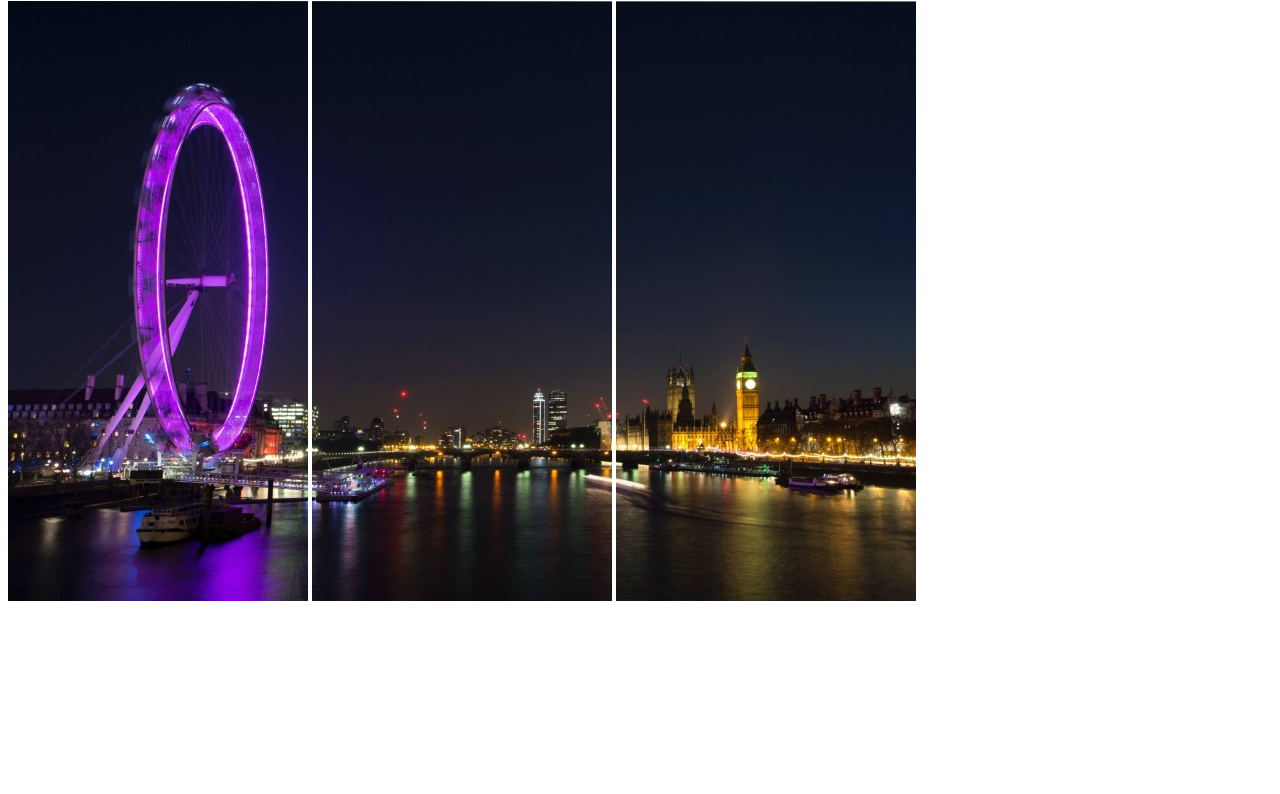
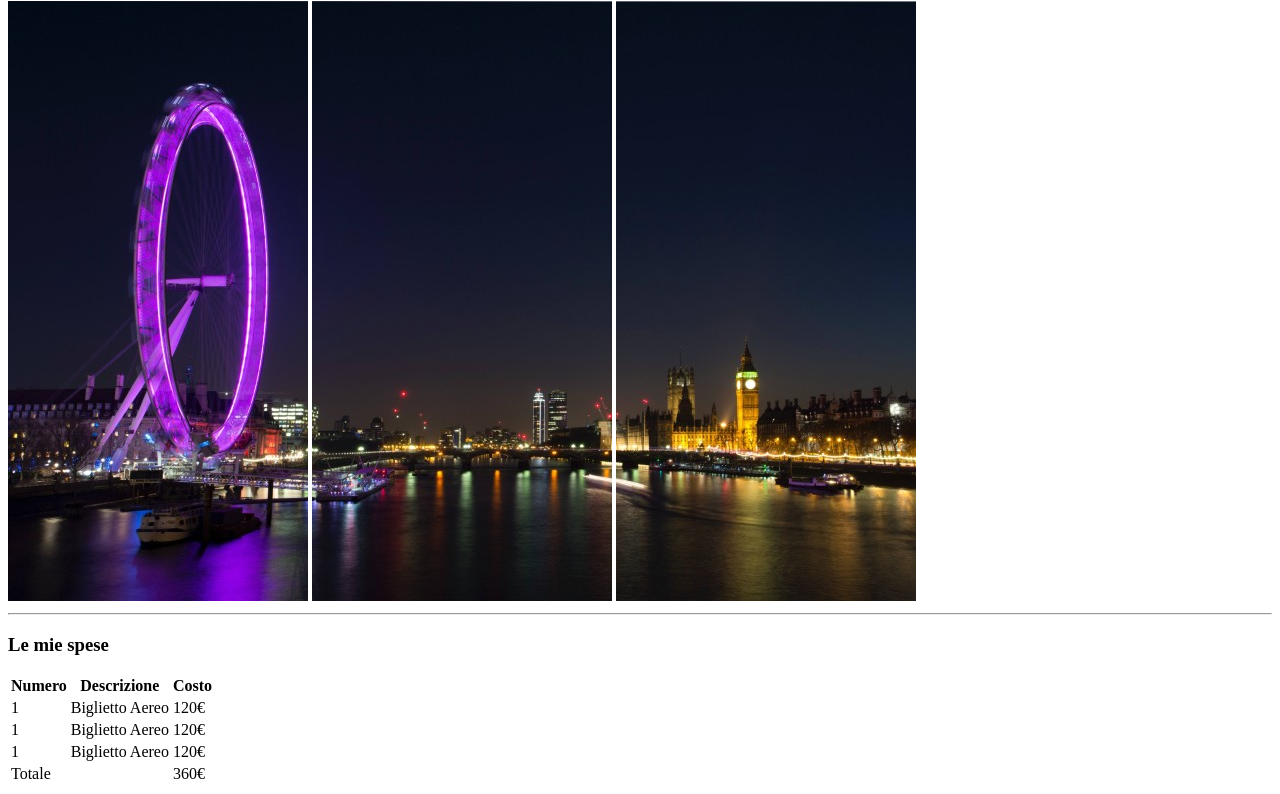
Before and after one commit to FraBona/html-london-trip, a plain HTML site: page index.html in a window 1280 px wide. Shown: the part 79-873 px from the top of the page. Before the commit the page ends 800 px from the top, so only its background shows below. Drawn offline with Linux system fonts and the light colour scheme.

Commit message:
Section-tabella

```diff
--- a/index.html
+++ b/index.html
@@ -12,5 +12,42 @@
       <img src="./img/pexels-bill-emrich-230794-1.jpg" alt="2">
       <img src="./img/pexels-bill-emrich-230794-2.jpg" alt="3">
    </header>
+   <hr>
+   <section>
+      <h3>Le mie spese</h3>
+      <table>
+        <thead>
+          <tr>
+            <th>Numero</th>
+            <th>Descrizione</th>
+            <th>Costo</th>
+          </tr>
+        </thead>
+        <tbody>
+          <tr>
+            <td>1</td>
+            <td>Biglietto Aereo</td>
+            <td>120&euro;</td>
+          </tr>
+          <tr>
+            <td>1</td>
+            <td>Biglietto Aereo</td>
+            <td>120&euro;</td>
+          </tr>
+          <tr>
+            <td>1</td>
+            <td>Biglietto Aereo</td>
+            <td>120&euro;</td>
+          </tr>
+        </tbody>
+        <tfoot>
+          <tr>
+            <td>Totale</td>
+            <td></td>
+            <td>360&euro;</td>
+          </tr>
+        </tfoot>
+      </table>
+   </section>
 </body>
 </html>
```
